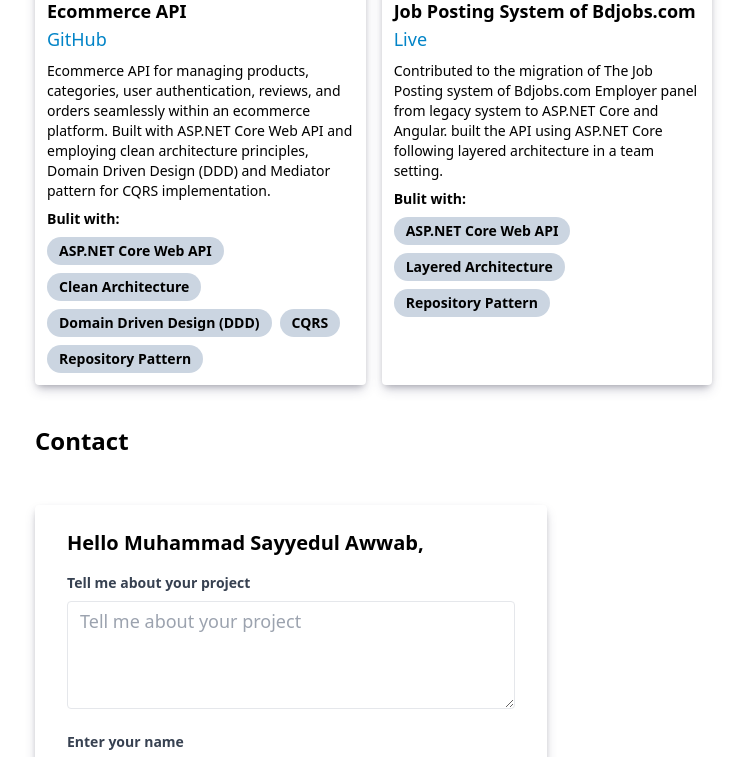
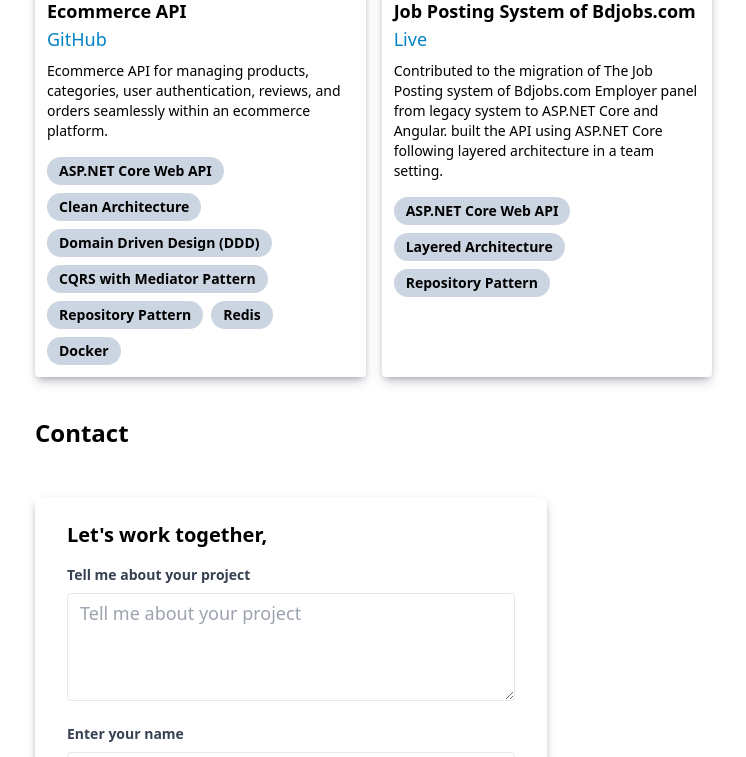
Before and after one commit to sayyedulawwab/portfolio, an Astro site: page / in a window 1280 px wide. Shown: the part 863-1620 px from the top of the page, without its empty margins (93-839 px from the left). Built offline with nearby package versions, Linux system fonts and the light colour scheme; Astro itself is replaced by a stand-in of ours.

Commit message:
update portfolio

```diff
--- a/src/components/Contact.tsx
+++ b/src/components/Contact.tsx
@@ -51,9 +51,7 @@
       <h2 className="font-bold text-2xl">Contact</h2>
       <div className="container mx-auto py-12">
         <div className="max-w-lg bg-white shadow-[rgba(50,50,93,0.25)_0px_6px_12px_-2px,_rgba(0,0,0,0.3)_0px_3px_7px_-3px] rounded px-8 py-6">
-          <div className="font-bold text-xl mb-4">
-            Hello Muhammad Sayyedul Awwab,
-          </div>
+          <div className="font-bold text-xl mb-4">Let's work together,</div>
           <form ref={form} onSubmit={sendEmail}>
             <div className="mb-4">
               <label
--- a/src/components/ProjectCard.astro
+++ b/src/components/ProjectCard.astro
@@ -49,8 +49,6 @@
     )
   }
   {project.description && <p class="text-sm py-2">{project.description}</p>}
-
-  {project.built_with && <p class="text-sm font-semibold">Bulit with:</p>}
   <ul class="flex text-sm flex-wrap">
     {
       project.built_with?.map((technology: unknown) => {
--- a/src/data/info.ts
+++ b/src/data/info.ts
@@ -97,12 +97,12 @@
         logo: '/assets/images/logo-github.svg',
       },
       {
+        title: 'Visual Studio',
+        logo: '/assets/images/logo-vs.svg',
+      },
+      {
         title: 'Visual Studio Code',
         logo: '/assets/images/logo-vscode.svg',
-      },
-      {
-        title: 'Visual Studio',
-        logo: '/assets/images/logo-vs.svg',
       },
     ],
   },
@@ -110,8 +110,7 @@
   projects: [
     {
       title: 'Ecommerce API',
-      description:
-        'Ecommerce API for managing products, categories, user authentication, reviews, and orders seamlessly within an ecommerce platform. Built with ASP.NET Core Web API and employing clean architecture principles, Domain Driven Design (DDD) and Mediator pattern for CQRS implementation.',
+      description: `Ecommerce API for managing products, categories, user authentication, reviews, and orders seamlessly within an ecommerce platform.`,
       thumbnail:
         'https://images.pexels.com/photos/5632402/pexels-photo-5632402.jpeg?auto=compress&cs=tinysrgb&dpr=1&w=500',
       liveUrl: '',
@@ -121,8 +120,10 @@
         'ASP.NET Core Web API',
         'Clean Architecture',
         'Domain Driven Design (DDD)',
-        'CQRS',
+        'CQRS with Mediator Pattern',
         'Repository Pattern',
+        'Redis',
+        'Docker',
       ],
     },
     {
```
